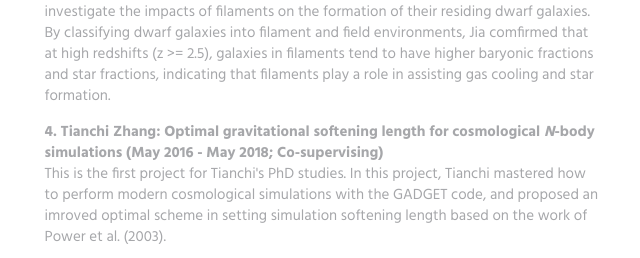
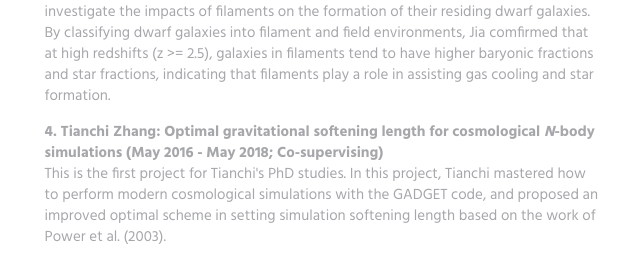
Before and after one commit to shihongwebpage/shihongwebpage.github.io, a plain HTML site: page index.html in a window 1280 px wide. Shown: the part 6246-6504 px from the top of the page, 513-1153 px from the left. Drawn offline with Linux system fonts and the light colour scheme.

Commit message:
update files

```diff
--- a/index.html
+++ b/index.html
@@ -316,7 +316,7 @@
 			<p><b>1. Yun Liu: Properties of dark matter haloes in the interacting dark energy models (Aug 2019 - Present; Co-supervising)</b></br>Yun is a master student from SWIFAR, Yunnan University. We aim to study the halo properties in the interacting dark energy models using cosmological <i>N</i>-body simulations.</p>
 			<p><b>2. Tianchi Zhang: Impacts of pre-initial conditions on dark matter halo properties (Jan 2019 - Present; Supervising)</b></br>Tianchi is a PhD student from the University of Chinese Academy of Sciences. We aim to investigate the impacts of pre-initial conditions on simulated dark matter halo properties.</p>
 			<p><b>3. Jia Hu: Studying the impact of filaments on galaxy formation with the Auriga simulations (Mar 2019 - May 2019; Co-supervising)</b></br>Jia was an undergraduate student from Heilongjiang University. This is a short-term project for Jia's <b>undergraduate thesis</b>. In this project, Jia learned the basic concept of modern galaxy formation simulations, learned to analyze simulation data, and tried to investigate the impacts of filaments on the formation of their residing dwarf galaxies. By classifying dwarf galaxies into filament and field environments, Jia comfirmed that at high redshifts (z >= 2.5), galaxies in filaments tend to have higher baryonic fractions and star fractions, indicating that filaments play a role in assisting gas cooling and star formation.</p>
-			<p><b>4. Tianchi Zhang: Optimal gravitational softening length for cosmological <i>N</i>-body simulations (May 2016 - May 2018; Co-supervising)</b></br>This is the first project for Tianchi's PhD studies. In this project, Tianchi mastered how to perform modern cosmological simulations with the GADGET code, and proposed an imroved optimal scheme in setting simulation softening length based on the work of Power et al. (2003).</p>
+			<p><b>4. Tianchi Zhang: Optimal gravitational softening length for cosmological <i>N</i>-body simulations (May 2016 - May 2018; Co-supervising)</b></br>This is the first project for Tianchi's PhD studies. In this project, Tianchi mastered how to perform modern cosmological simulations with the GADGET code, and proposed an improved optimal scheme in setting simulation softening length based on the work of Power et al. (2003).</p>
 			<p>Tianchi's first science paper has been published in <a href="https://ui.adsabs.harvard.edu/abs/2019MNRAS.487.1227Z/abstract"><b>MNRAS 487, 1227 (2019)</b></a>. Congratulations to Tianchi!</p>
 			<p><b>5. Haonan Zheng: Halo growth in filaments (Feb 2017 - Jun 2017; Co-supervising)</b></br>Haonan was an undergraduate sutdent from Beijing Institute of Technology. This is a short-term project for Haonan's <b>undergraduate thesis</b>. In this project, Haonan got familiar with the Pheonix zoom-in simulations, learned to analyze cosmological simulation data, and studied how filaments affect the growth and properties of residing haloes. Haonan showed that comparing to haloes in fields, high-redshift haloes in massive filaments tend to have higher concentrations and earlier formation time.</p>
 
```
